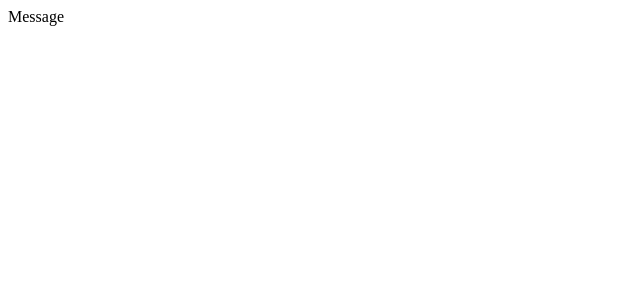
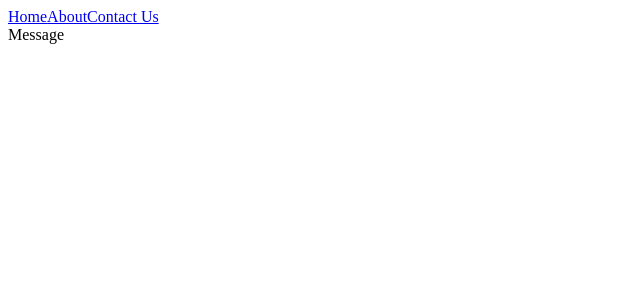
Before and after one commit to ManasiPatil2117/React-Practice, a React (Create React App) app in the folder test-app/: page / in a window 1280 px wide. Shown: the top 300 px of the page, without its empty margins (0-640 px from the left). Built offline with nearby package versions, Linux system fonts and the light colour scheme; a web font is replaced by a local one.

Commit message:
Link in Routing

```diff
--- a/test-app/src/App.js
+++ b/test-app/src/App.js
@@ -1,9 +1,18 @@
-import { BrowserRouter, Route, Routes } from "react-router-dom"
+import { BrowserRouter, Route, Routes, Link } from "react-router-dom"
 import About from './About'
 import Contact from './Contact'
 function App() {
     return(
     <BrowserRouter>
+    <nav>
+        {/* <a href="/">Home</a>
+        <a href="/about">About</a>
+        <a href="/contact">Contact us</a> */}
+        {/* Instead of a href use LINK as it will loads the links very faster */}
+        <Link to="/">Home</Link>
+        <Link to="/about">About</Link>
+        <Link to="/contact">Contact Us</Link>
+    </nav>
         <Routes>
             <Route path="/" element={<div>Message</div>}></Route>
             <Route path="/about" element={<About/>}/>
```
